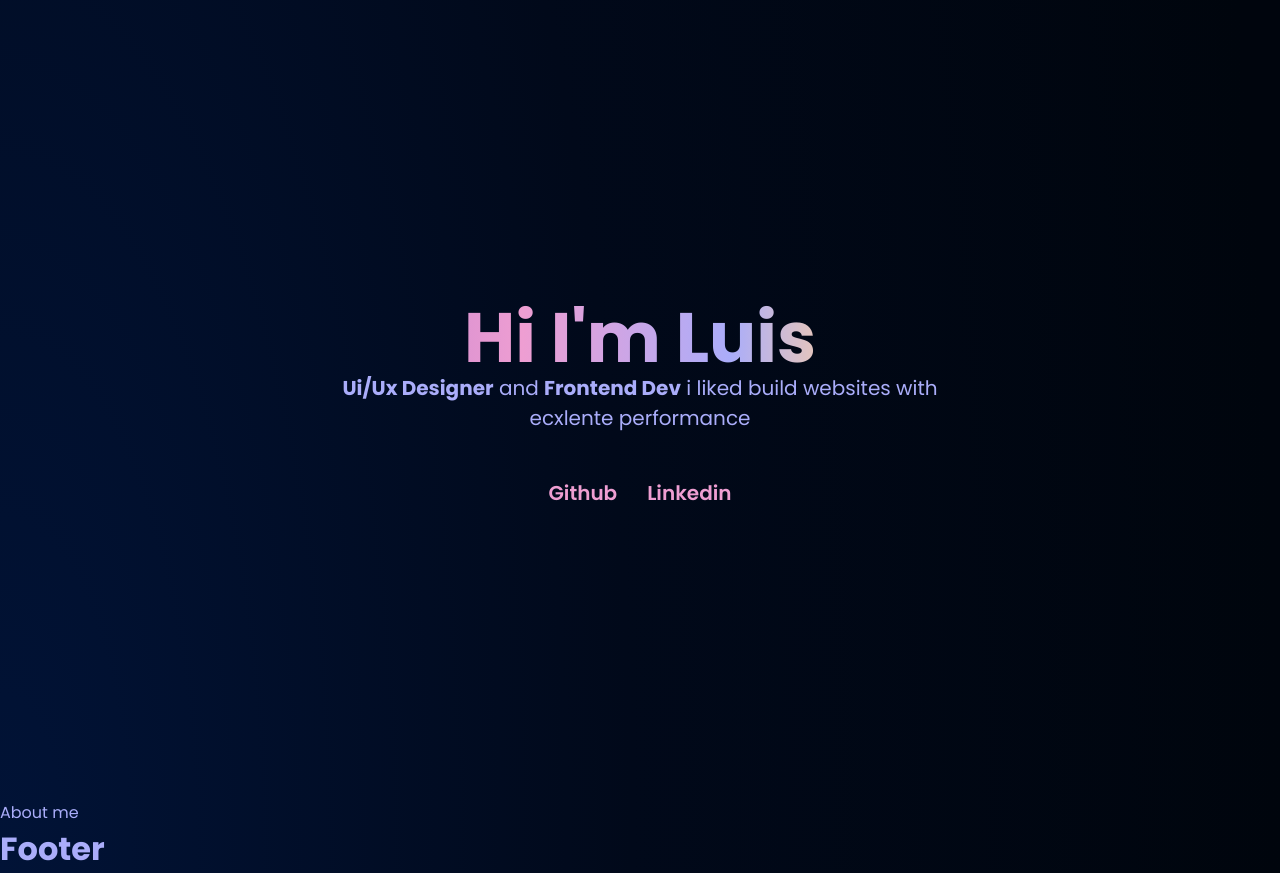
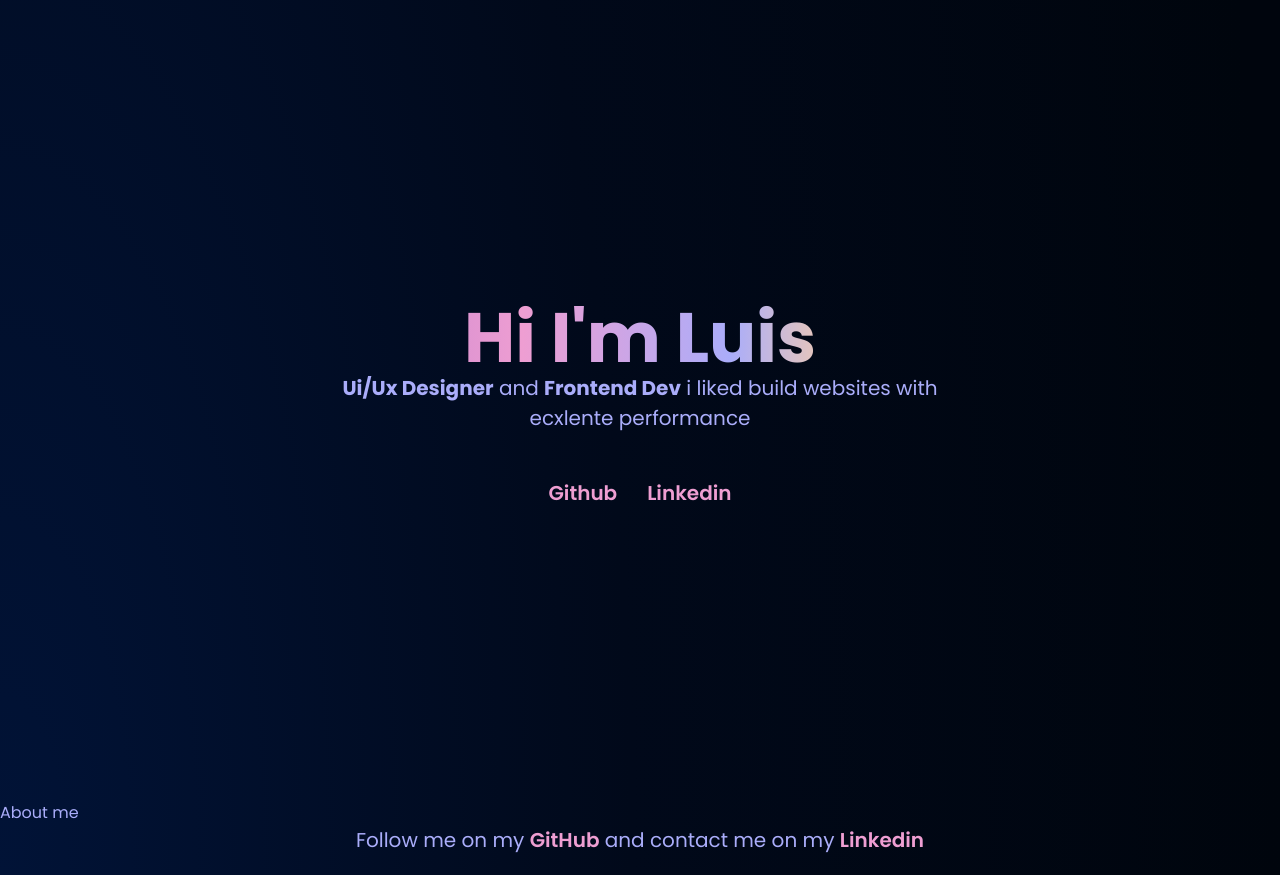
Before and after one commit to cutioluis/porfolio-nextjs, a Next.js app: page / in a window 1280 px wide. Built offline with nearby package versions, Linux system fonts and the light colour scheme.

Commit message:
ADD footer section in layout

```diff
--- a/src/components/About/About.js
+++ b/src/components/About/About.js
@@ -1,8 +1,8 @@
 const About = () => {
     return (
-        <div>
+        <section>
             About me
-        </div>
+        </section>
     );
 };
 
--- a/src/components/Footer/Footer.js
+++ b/src/components/Footer/Footer.js
@@ -1,10 +1,10 @@
-import React from 'react';
+import styles from './Footer.module.css'
 
 const Footer = () => {
     return (
-        <div>
-            <h1>Footer</h1>
-        </div>
+        <footer className={styles.footer}>
+            <p>Follow me on my <a href="">GitHub</a> and contact me on my <a href="">Linkedin</a></p>
+        </footer>
     );
 };
 
--- /dev/null
+++ b/src/components/Footer/Footer.module.css
@@ -0,0 +1,9 @@
+.footer {
+    text-align: center;
+    margin-bottom: 20px;
+}
+
+.footer a {
+    font-weight: 600;
+    color: var(--luis-color-pink);
+}
```
Also changed, not shown: src/components/About/About.module.css (added).
